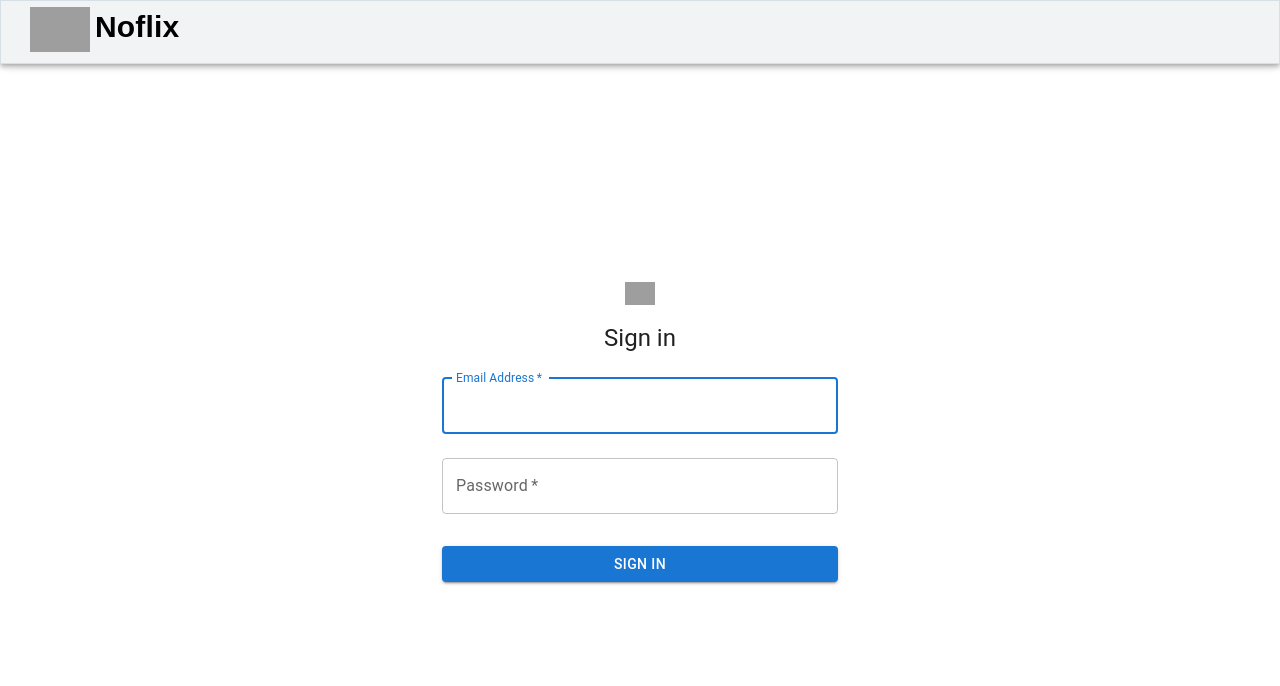
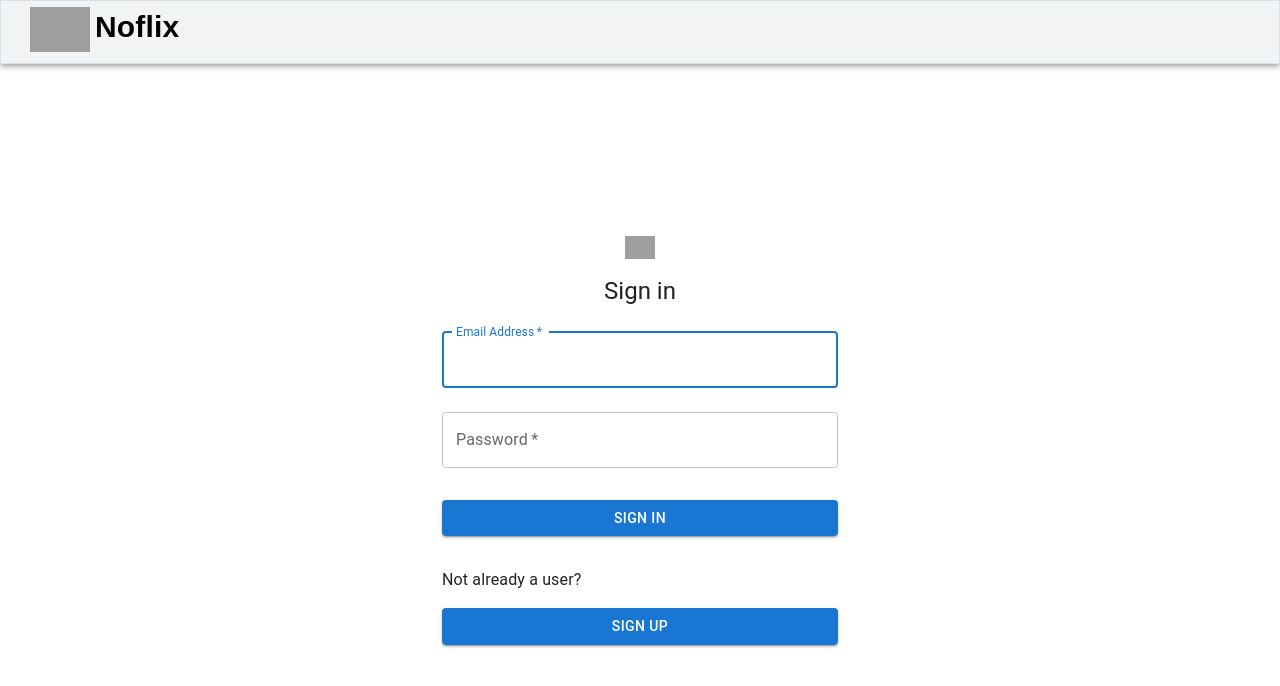
Before and after one commit to magnbni/Noflix, a React (Vite) app in the folder prosjekt2/: page /project2/login in a window 1280 px wide. Shown: the top 686 px of the page. Built offline with nearby package versions, Linux system fonts and the light colour scheme; no server answers; grey boxes are pictures that could not be loaded.

Commit message:
Alters log in page to ease sign up and feedback to user. Fixes #69

```diff
--- a/prosjekt2/src/Components/LoginPage.tsx
+++ b/prosjekt2/src/Components/LoginPage.tsx
@@ -9,10 +9,11 @@ import Container from "@mui/material/Container";
 import HeaderAndDrawer from "./HeaderAndDrawer";
 import { useState } from "react";
 import { useNavigate } from "react-router-dom";
-import { gql, useMutation } from "@apollo/client";
+import { ApolloError, gql, useMutation } from "@apollo/client";
 import { authUser, email } from "../Reducers/UserSlice";
 import { useDispatch } from "react-redux";
 import validator from "validator";
+import { Alert } from "@mui/material";
 //import { RootState } from "../../app/store";
 
 // Most code from https://github.com/mui/material-ui/blob/v5.14.17/docs/data/material/getting-started/templates/sign-in/SignIn.tsx
@@ -36,19 +37,40 @@ const CREATE_USER_MUTATION = gql`
   }
 `;
 
+/*
+React component for handling user authentication and login.
+ */
 export default function LoginPage() {
+  // Hooks for navigation, state management, and form input
   const navigate = useNavigate();
   const dispatch = useDispatch();
-  const [valid, setValid] = useState(true);
-  const [validEmail, setEmailValid] = useState(true);
   const [validPassword, setValidPassword] = useState(true);
-  // const authUserState = useSelector((state: RootState) => state.user.authUser);
-
+  const [showSuccessAlert, setShowSuccessAlert] = useState<boolean>(false);
+  const [showAlertMessage, setShowAlertMessage] = useState<string>("");
+  const [severity, setSeverity] = useState<
+    "success" | "error" | "info" | "warning"
+  >("success");
+  // GraphQL mutations and form state
   const [authUserMutation] = useMutation(AUTH_USER_MUTATION);
   const [createUserMutation] = useMutation(CREATE_USER_MUTATION);
   const [emailString, setEmail] = useState<string>("");
   const [passwordString, setPassword] = useState<string>("");
+  const [signup, setSignup] = useState<boolean>(false);
 
+  // Function to display alerts
+  const showAlert = (
+    message: string,
+    severity: "success" | "error" | "info" | "warning"
+  ) => {
+    setShowSuccessAlert(true);
+    setShowAlertMessage(message);
+    setSeverity(severity);
+    setTimeout(() => {
+      setShowSuccessAlert(false);
+    }, 3000);
+  };
+
+  // Event handlers for form input changes
   const handleEmailChange = (event: React.ChangeEvent<HTMLInputElement>) => {
     setEmail(event.target.value);
   };
@@ -57,7 +79,9 @@ export default function LoginPage() {
     setPassword(event.target.value);
   };
 
-  const handleSubmit = async (event: React.FormEvent<HTMLFormElement>) => {
+  // Function to handle user sign-in
+  const handleSignIn = async (event: React.FormEvent<HTMLFormElement>) => {
+    console.log("signin");
     event.preventDefault();
     const formData = new FormData(event.currentTarget);
     setEmail(formData.get("email") as string);
@@ -66,54 +90,74 @@ export default function LoginPage() {
     if (emailString != undefined && passwordString != undefined) {
       // Check if email is an actual email
       if (!validator.isEmail(emailString)) {
-        setEmailValid(false);
-        throw new Error("Email not valid");
+        showAlert("Email not valid", "error");
+        setSignup(false);
+        return;
       }
+      // Check if password is long enough
       if (passwordString.length < 8) {
         setValidPassword(false);
-        throw new Error("Password too short");
+        showAlert("Password to short", "error");
+        setSignup(false);
+        return;
       }
       try {
-        setEmailValid(true);
         setValidPassword(true);
-        setValid(true);
+        // Checks if user exists and if password is correct
         const { data } = await authUserMutation({
           variables: { email: emailString, password: passwordString },
         });
-
+        //logs in user if password is correct and user exists
         if (data.authUser.success && emailString != null) {
           dispatch(authUser(true));
           dispatch(email(emailString));
-          setValid(true);
+          showAlert("Successfully logged in", "success");
           navigate("/");
         } else {
-          setValid(false);
+          // Password is wrong
+          // If user is trying to sign up, but email is valid, user is informed.
+          signup
+            ? showAlert("User already exists, but wrong password.", "error")
+            : showAlert("Wrong password", "error");
         }
+        setSignup(false);
       } catch (error) {
-        setValid(false);
+        // Other issues have occured
         console.error("Auth failed", error);
       }
     }
   };
 
-  const handleSignIn = async () => {
+  // Function to handle user sign-up
+  const handleSignUp = async () => {
+    setSignup(true);
     try {
+      // Tries to create a new user with the given email and password
       const { data } = await createUserMutation({
         variables: { email: emailString, password: passwordString },
       });
-
+      // If valid, user is created and logged in
       if (
         data.userCreate.userModel.email &&
         data.userCreate.userModel.password
       ) {
-        setValid(true);
         dispatch(authUser(true));
         dispatch(email(emailString));
         navigate("/");
+      } else {
+        showAlert("Unable to create user.", "error");
       }
     } catch (error) {
-      setValid(false);
-      console.error("UserCreate failed", error);
+      if (
+        // Tried to sign up with already existing email and correct password. Logs in user.
+        error instanceof ApolloError &&
+        error.message.includes("E11000 duplicate key error")
+      ) {
+        showAlert("User already exists. Successfully logged in", "success");
+      } else {
+        showAlert("Unable to create user. Try again.", "error");
+        console.error("UserCreate failed", error);
+      }
     }
   };
 
@@ -139,8 +183,7 @@ export default function LoginPage() {
         <Typography component="h1" variant="h5">
           Sign in
         </Typography>
-        <Box component="form" onSubmit={handleSubmit} noValidate sx={{ mt: 1 }}>
-          {!validEmail && <p>Please enter a valid email.</p>}
+        <Box component="form" onSubmit={handleSignIn} noValidate sx={{ mt: 1 }}>
           <TextField
             margin="normal"
             required
@@ -164,10 +207,6 @@ export default function LoginPage() {
             onChange={handlePasswordChange}
             autoComplete="current-password"
           />
-          {/* <FormControlLabel
-            control={<Checkbox value='remember' color='primary' />}
-            label='Remember me'
-          /> */}
           <Button
             type="submit"
             fullWidth
@@ -176,16 +215,37 @@ export default function LoginPage() {
           >
             Sign In
           </Button>
-          {!valid && (
-            <>
-              <h3>Something went wrong. Try again.</h3>
-              <h3>
-                Not already a user?{/*Kill yourself.*/}{" "}
-                <button onClick={handleSignIn}>SIGN IN</button>
-              </h3>{" "}
-            </>
-          )}
+          <></>
+          <p>Not already a user?</p>
+          <Button
+            type="submit"
+            fullWidth
+            variant="contained"
+            onClick={handleSignUp}
+          >
+            Sign Up
+          </Button>
         </Box>
+        {showSuccessAlert && (
+          <div
+            style={{
+              position: "absolute",
+              bottom: 50,
+              left: 40,
+              right: 40,
+              zIndex: 9999,
+              border: "1px solid #000",
+              borderRadius: 4,
+            }}
+          >
+            <Alert
+              severity={severity}
+              onClose={() => setShowSuccessAlert(false)}
+            >
+              {showAlertMessage}
+            </Alert>
+          </div>
+        )}
       </Box>
     </Container>
   );
```
